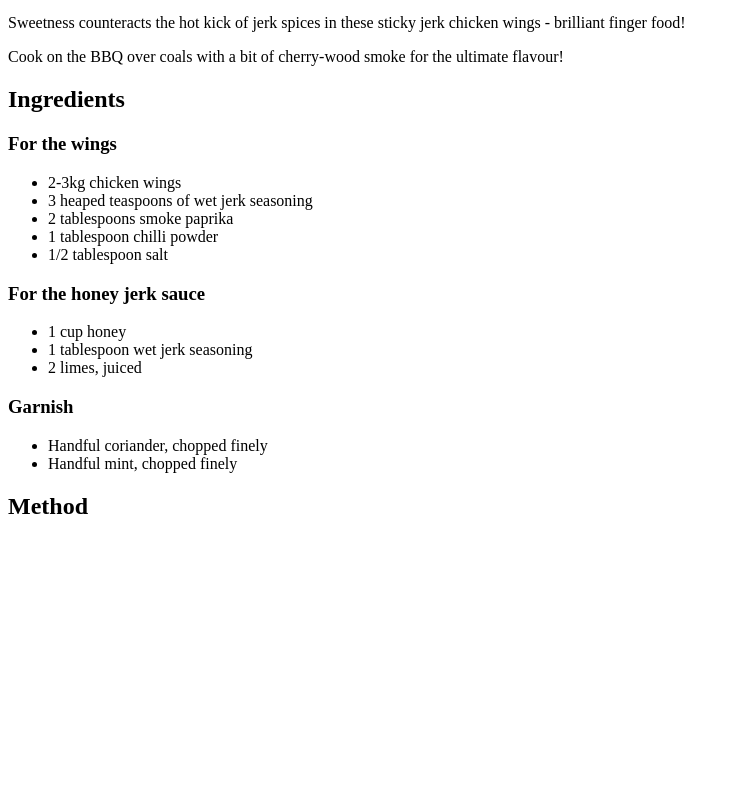
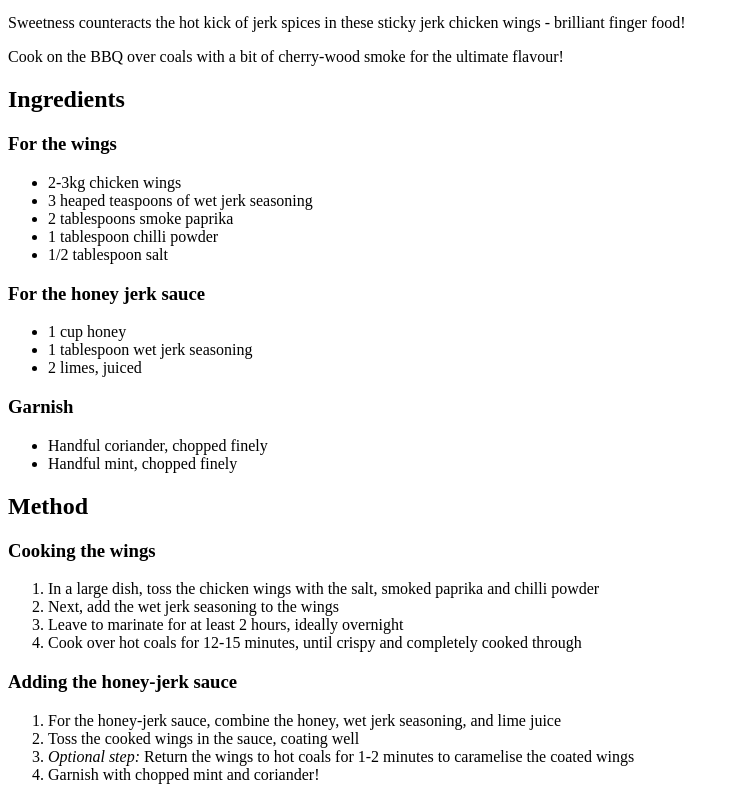
Before and after one commit to ChristianP-code/odin-recipes, a plain HTML site: page recipes/jerk-wings.html in a window 1280 px wide. Shown: the part 556-1356 px from the top of the page, without its empty margins (0-739 px from the left). Before the commit the page ends 1096 px from the top, so only its background shows below. Drawn offline with Linux system fonts and the light colour scheme.

Commit message:
Add recipe method list
Add list and titles for cooking method, using ordered lists
for the steps.

```diff
--- a/recipes/jerk-wings.html
+++ b/recipes/jerk-wings.html
@@ -35,5 +35,19 @@
                    </ul>
 
             <h2>Method</h2>
+                   <h3>Cooking the wings</h3>
+                        <ol>
+                            <li>In a large dish, toss the chicken wings with the salt, smoked paprika and chilli powder</li>
+                            <li>Next, add the wet jerk seasoning to the wings</li>
+                            <li>Leave to marinate for at least 2 hours, ideally overnight</li>
+                            <li>Cook over hot coals for 12-15 minutes, until crispy and completely cooked through</li>
+                        </ol>
+                    <h3>Adding the honey-jerk sauce</h3>
+                        <ol>
+                            <li>For the honey-jerk sauce, combine the honey, wet jerk seasoning, and lime juice</li>
+                            <li>Toss the cooked wings in the sauce, coating well</li>
+                            <li><em>Optional step:</em> Return the wings to hot coals for 1-2 minutes to caramelise the coated wings</li>
+                            <li>Garnish with chopped mint and coriander!</li>
+                        </ol>
     </body>
 </html>
```
